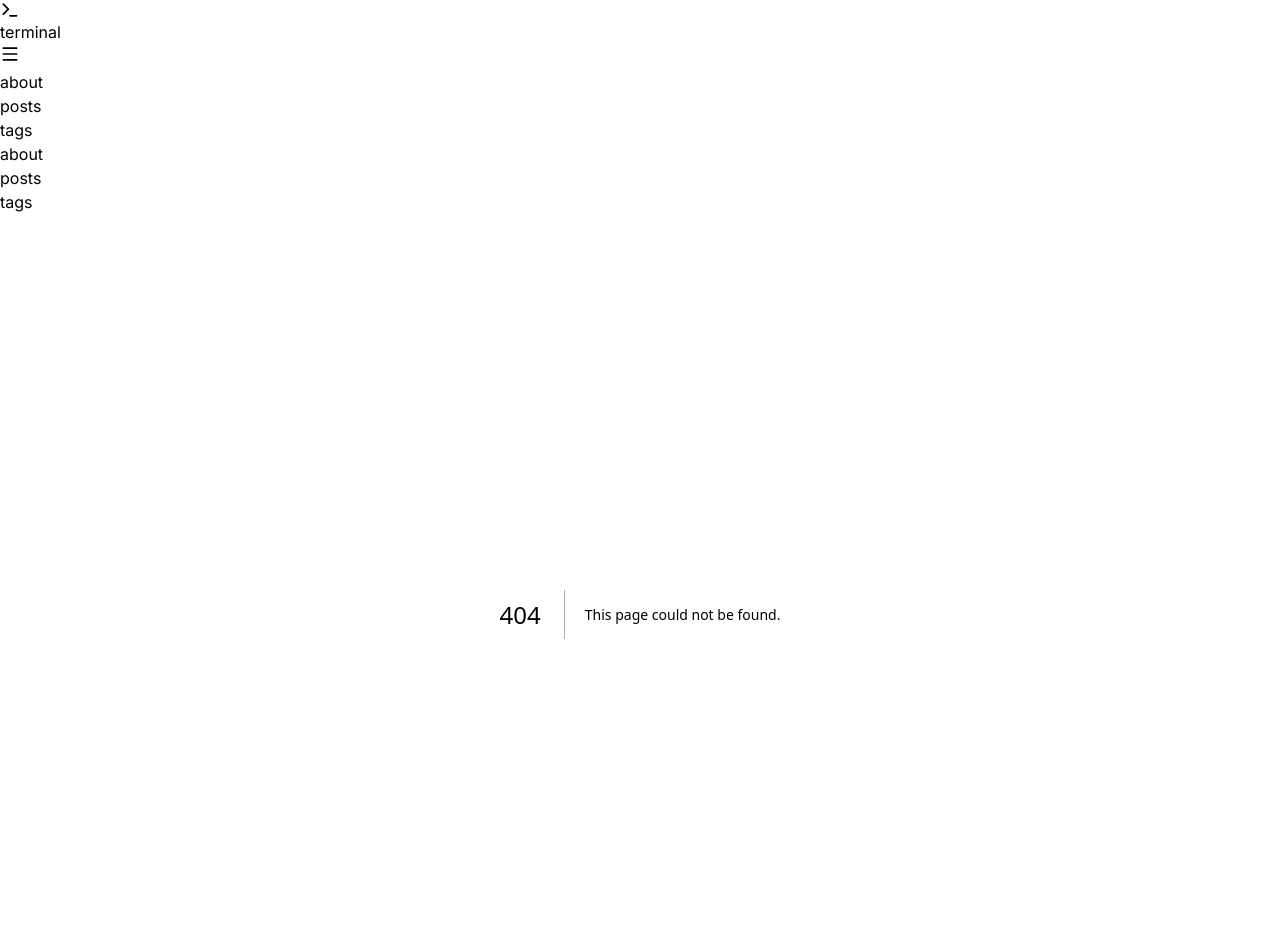
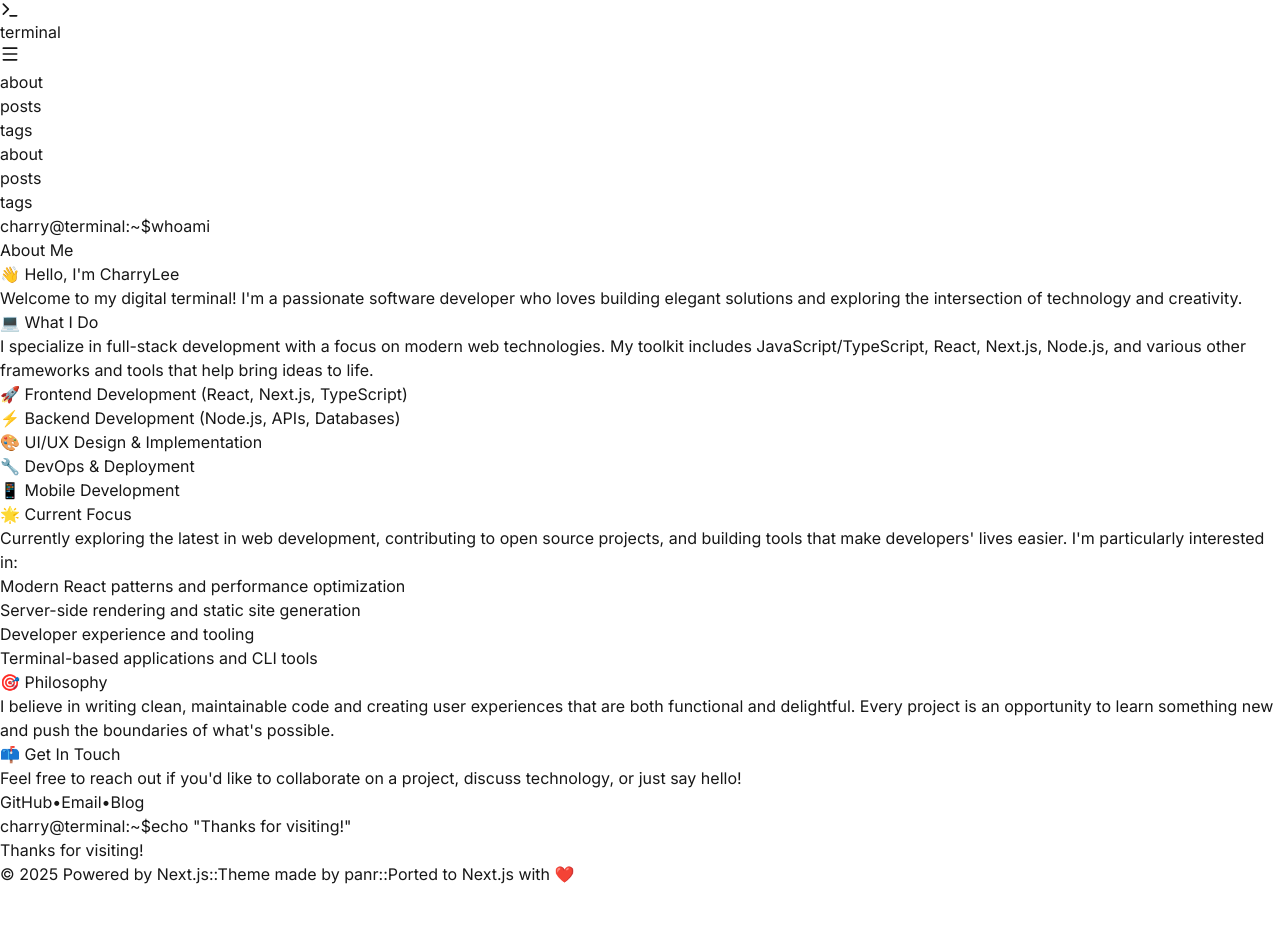
Before and after one commit to CharryLee0426/nextjs-theme-terminal, a Next.js app: page /about in a window 1280 px wide. Before the commit this address had no page. Shown: the top 952 px of the page. After the commit the page ends 886 px from the top, so only its background shows below. Built offline with nearby package versions, Linux system fonts and the light colour scheme.

Commit message:
feat(FE): functional pages

```diff
--- /dev/null
+++ b/src/app/about/page.tsx
@@ -0,0 +1,88 @@
+export const metadata = {
+  title: 'About',
+  description: 'About CharryLee - Software Developer & Terminal Enthusiast',
+}
+
+export default function AboutPage() {
+  return (
+    <div className="page framed">
+      <div className="terminal-header">
+        <span className="terminal-prompt">charry@terminal:~$</span>
+        <span className="terminal-command">whoami</span>
+      </div>
+
+      <h1>About Me</h1>
+
+      <section className="about-section">
+        <h2>👋 Hello, I'm CharryLee</h2>
+        <p>
+          Welcome to my digital terminal! I'm a passionate software developer who loves
+          building elegant solutions and exploring the intersection of technology and creativity.
+        </p>
+      </section>
+
+      <section className="about-section">
+        <h2>💻 What I Do</h2>
+        <p>
+          I specialize in full-stack development with a focus on modern web technologies.
+          My toolkit includes JavaScript/TypeScript, React, Next.js, Node.js, and various
+          other frameworks and tools that help bring ideas to life.
+        </p>
+        <ul>
+          <li>🚀 Frontend Development (React, Next.js, TypeScript)</li>
+          <li>⚡ Backend Development (Node.js, APIs, Databases)</li>
+          <li>🎨 UI/UX Design & Implementation</li>
+          <li>🔧 DevOps & Deployment</li>
+          <li>📱 Mobile Development</li>
+        </ul>
+      </section>
+
+      <section className="about-section">
+        <h2>🌟 Current Focus</h2>
+        <p>
+          Currently exploring the latest in web development, contributing to open source
+          projects, and building tools that make developers' lives easier. I'm particularly
+          interested in:
+        </p>
+        <ul>
+          <li>Modern React patterns and performance optimization</li>
+          <li>Server-side rendering and static site generation</li>
+          <li>Developer experience and tooling</li>
+          <li>Terminal-based applications and CLI tools</li>
+        </ul>
+      </section>
+
+      <section className="about-section">
+        <h2>🎯 Philosophy</h2>
+        <p>
+          I believe in writing clean, maintainable code and creating user experiences
+          that are both functional and delightful. Every project is an opportunity to
+          learn something new and push the boundaries of what's possible.
+        </p>
+      </section>
+
+      <section className="about-section">
+        <h2>📫 Get In Touch</h2>
+        <p>
+          Feel free to reach out if you'd like to collaborate on a project, discuss
+          technology, or just say hello!
+        </p>
+        <div className="contact-links">
+          <a href="https://github.com/CharryLee0426" target="_blank" rel="noopener noreferrer">
+            GitHub
+          </a>
+          <span className="separator">•</span>
+          <a href="mailto:contact@example.com">Email</a>
+          <span className="separator">•</span>
+          <a href="/posts">Blog</a>
+        </div>
+      </section>
+
+      <div className="terminal-footer">
+        <span className="terminal-prompt">charry@terminal:~$</span>
+        <span className="terminal-command">echo "Thanks for visiting!"</span>
+        <div className="terminal-output">Thanks for visiting!</div>
+      </div>
+    </div>
+  )
+}
--- /dev/null
+++ b/src/app/not-found.tsx
@@ -0,0 +1,13 @@
+import Link from 'next/link'
+
+export default function NotFound() {
+  return (
+    <div className="page framed" style={{ textAlign: 'center' }}>
+      <h1>404</h1>
+      <p>The page you're looking for doesn't exist.</p>
+      <Link href="/" className="button">
+        Go back home
+      </Link>
+    </div>
+  )
+}
--- /dev/null
+++ b/src/app/posts/[slug]/page.tsx
@@ -0,0 +1,111 @@
+import { notFound } from 'next/navigation'
+import Link from 'next/link'
+import { ChevronLeft, ChevronRight } from 'lucide-react'
+import { getAllPosts, getPostBySlug, getAdjacentPosts } from '@/lib/posts'
+import { FormattedDate } from '@/components/FormattedDate'
+import { MDXContent } from '@/components/MDXContent'
+
+interface PostPageProps {
+  params: { slug: string }
+}
+
+export async function generateStaticParams() {
+  const posts = await getAllPosts()
+  return posts.map((post) => ({
+    slug: post.slug,
+  }))
+}
+
+export async function generateMetadata({ params }: PostPageProps) {
+  const post = await getPostBySlug(params.slug)
+
+  if (!post) {
+    return {
+      title: 'Post Not Found',
+    }
+  }
+
+  return {
+    title: post.title,
+    description: post.description,
+    openGraph: {
+      title: post.title,
+      description: post.description,
+      type: 'article',
+      publishedTime: post.pubDate,
+      modifiedTime: post.updatedDate,
+      authors: post.author ? [post.author] : undefined,
+      tags: post.tags,
+    },
+  }
+}
+
+export default async function PostPage({ params }: PostPageProps) {
+  const post = await getPostBySlug(params.slug)
+
+  if (!post) {
+    notFound()
+  }
+
+  const { prevPost, nextPost } = await getAdjacentPosts(params.slug)
+
+  return (
+    <article>
+      <h1 className="post-title">{post.title}</h1>
+
+      <div className="post-meta">
+        <FormattedDate date={post.pubDate} />
+        {post.author && <span className="post-author">{post.author}</span>}
+        {post.updatedDate && (
+          <span className="post-updated">
+            Updated: <FormattedDate date={post.updatedDate} />
+          </span>
+        )}
+        <span className="reading-time">{post.readingTime}</span>
+      </div>
+
+      {post.tags.length > 0 && (
+        <div className="post-tags">
+          {post.tags.map((tag) => (
+            <Link key={tag} href={`/tags/${tag}`} className="tag-link">
+              #{tag}
+            </Link>
+          ))}
+        </div>
+      )}
+
+      {post.image && (
+        <figure className="post-cover">
+          <img src={post.image} alt={post.title} />
+        </figure>
+      )}
+
+      <div className="post-content">
+        <MDXContent source={post.content} />
+      </div>
+
+      {/* Post navigation */}
+      <div className="pagination">
+        <div className="pagination__title">
+          <span className="pagination__title-h">Read other posts</span>
+          <hr />
+        </div>
+        <div className="pagination__buttons">
+          {prevPost && (
+            <Link href={`/posts/${prevPost.slug}`} className="button inline prev">
+              <ChevronLeft className="w-4 h-4" />
+              <span className="button__text">{prevPost.title}</span>
+            </Link>
+          )}
+          {prevPost && nextPost && <span>::</span>}
+          {nextPost && (
+            <Link href={`/posts/${nextPost.slug}`} className="button inline next">
+              <span className="button__text">{nextPost.title}</span>
+              <ChevronRight className="w-4 h-4" />
+            </Link>
+          )}
+        </div>
+      </div>
+    </article>
+  )
+}
--- /dev/null
+++ b/src/app/posts/page.tsx
@@ -0,0 +1,28 @@
+import { PostCard } from '@/components/PostCard'
+import { getAllPosts } from '@/lib/posts'
+
+export const metadata = {
+  title: 'All Posts',
+  description: 'Browse all blog posts',
+}
+
+export default async function PostsPage() {
+  const posts = await getAllPosts()
+
+  return (
+    <div className="posts">
+      <h1 className="posts-title">All Posts</h1>
+      <div className="posts-list">
+        {posts.length > 0 ? (
+          posts.map((post) => (
+            <PostCard key={post.slug} post={post} />
+          ))
+        ) : (
+          <div className="no-posts">
+            <p>No posts found. Start writing your first post!</p>
+          </div>
+        )}
+      </div>
+    </div>
+  )
+}
--- /dev/null
+++ b/src/app/tags/[tag]/page.tsx
@@ -0,0 +1,42 @@
+import { notFound } from 'next/navigation'
+import { PostCard } from '@/components/PostCard'
+import { getAllTags, getPostsByTag } from '@/lib/posts'
+
+interface TagPageProps {
+  params: { tag: string }
+}
+
+export async function generateStaticParams() {
+  const tags = await getAllTags()
+  return tags.map((tagData) => ({
+    tag: tagData.tag,
+  }))
+}
+
+export async function generateMetadata({ params }: TagPageProps) {
+  return {
+    title: `Tag: ${params.tag}`,
+    description: `All posts tagged with "${params.tag}"`,
+  }
+}
+
+export default async function TagPage({ params }: TagPageProps) {
+  const posts = await getPostsByTag(params.tag)
+
+  if (posts.length === 0) {
+    notFound()
+  }
+
+  return (
+    <div className="posts">
+      <h1 className="posts-title">
+        <span style={{ color: 'var(--foreground)' }}>
+          Posts for: <span style={{ color: 'var(--accent)' }}>#{params.tag}</span>
+        </span>
+      </h1>
+      {posts.map((post) => (
+        <PostCard key={post.slug} post={post} />
+      ))}
+    </div>
+  )
+}
--- /dev/null
+++ b/src/app/tags/page.tsx
@@ -0,0 +1,26 @@
+import Link from 'next/link'
+import { getAllTags } from '@/lib/posts'
+
+export const metadata = {
+  title: 'Tags',
+  description: 'All tags used in posts',
+}
+
+export default async function TagsPage() {
+  const tags = await getAllTags()
+
+  return (
+    <div className="page">
+      <h1 className="posts-title">Tags</h1>
+
+      <div className="tags-list">
+        {tags.map(({ tag, count }) => (
+          <Link key={tag} href={`/tags/${tag}`} className="tag-item">
+            <span className="tag-name">#{tag}</span>
+            <span className="tag-count">({count})</span>
+          </Link>
+        ))}
+      </div>
+    </div>
+  )
+}
```
